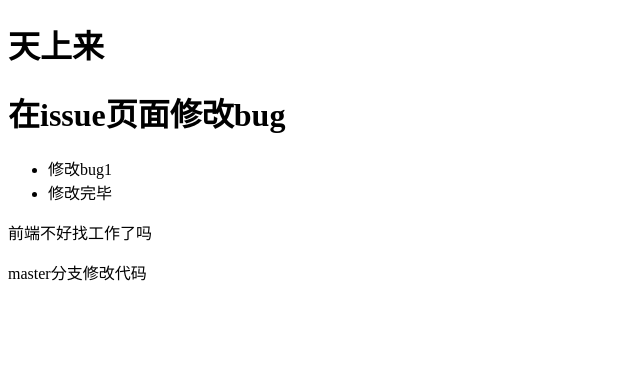
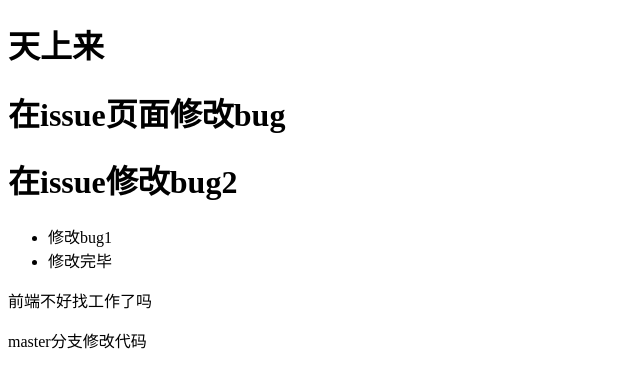
Before and after one commit to Pandu129/git-demo, a plain HTML site: page index.html in a window 1280 px wide. Shown: the whole page, without its empty margins (0-640 px from the left). Drawn offline with Linux system fonts and the light colour scheme.

Commit message:
issue修改bug2

```diff
--- a/index.html
+++ b/index.html
@@ -9,6 +9,7 @@
   <body>
     <h1>天上来</h1>
     <h1>在issue页面修改bug</h1>
+    <h1>在issue修改bug2</h1>
     <ul>
       <li>修改bug1</li>
       <li>修改完毕</li>
```
